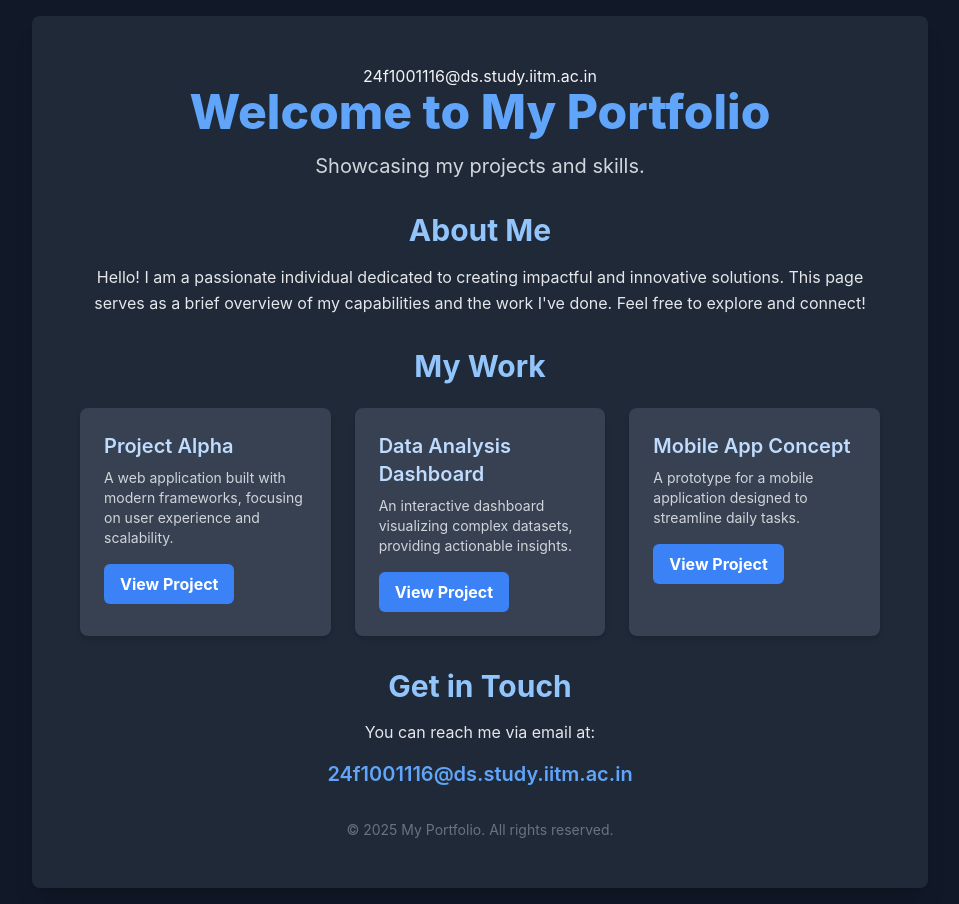
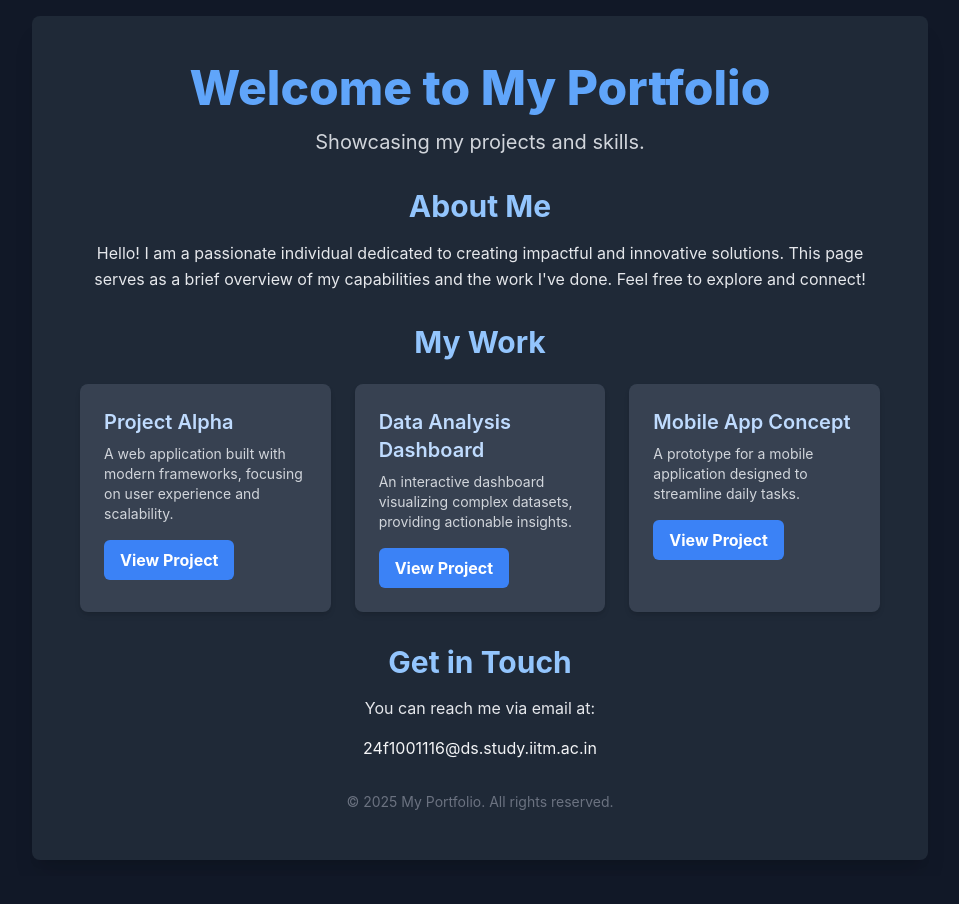
Before and after one commit to Vic-33/tds-week-2, a plain HTML site: page index.html in a window 1280 px wide. Shown: the whole page, without its empty margins (160-1119 px from the left). After the commit the page ends 876 px from the top, so only its background shows below. Drawn offline with nearby package versions, Linux system fonts and the light colour scheme.

Commit message:
index.html

```diff
--- a/index.html
+++ b/index.html
@@ -17,7 +17,6 @@
     <div class="max-w-4xl w-full bg-gray-800 rounded-lg shadow-xl p-8 md:p-12 space-y-8">
 
         <header class="text-center">
-            <h1>24f1001116@ds.study.iitm.ac.in</h1>
             <h1 class="text-4xl md:text-5xl font-extrabold text-blue-400 mb-4">Welcome to My Portfolio</h1>
             <p class="text-lg md:text-xl text-gray-300">Showcasing my projects and skills.</p>
         </header>
@@ -61,9 +60,7 @@
             <p class="text-gray-200 mb-4">
                 You can reach me via email at:
             </p>
-            <p class="text-blue-400 text-xl font-semibold break-all">
-                24f1001116@ds.study.iitm.ac.in
-            </p>
+            <!--email_off-->24f1001116@ds.study.iitm.ac.in<!--/email_off-->
         </section>
 
         <footer class="text-center text-gray-500 text-sm mt-8">
```
